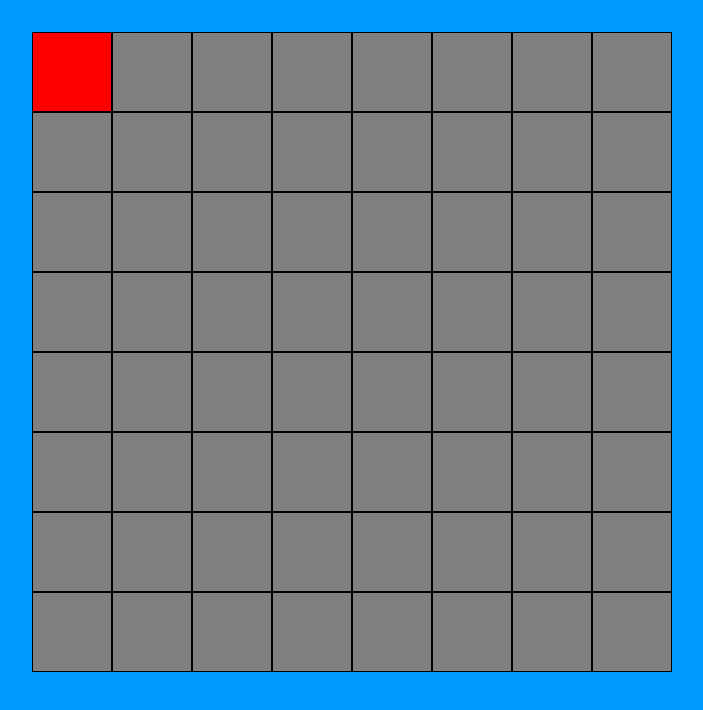
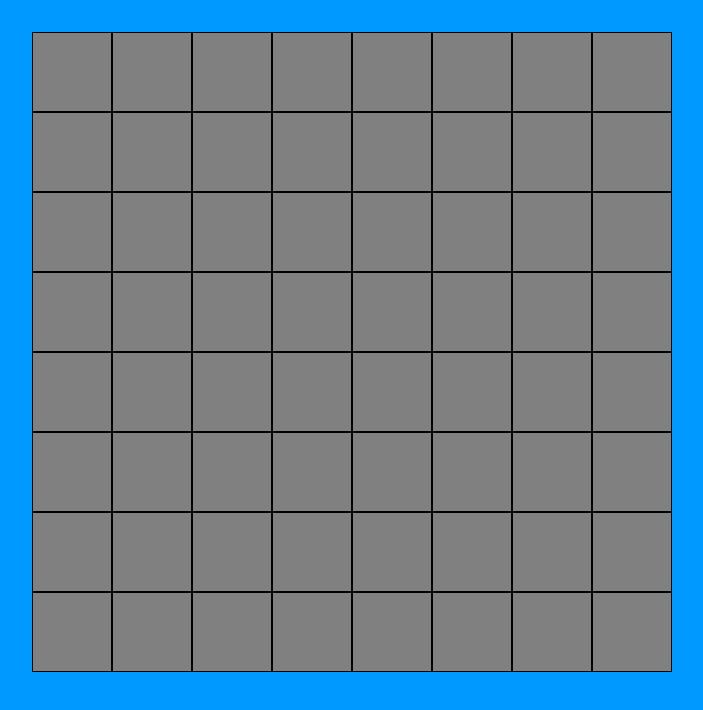
Before and after one commit to Agoston141/Szinezo, a plain HTML site: page index.html in a window 1280 px wide. Both pictures are taken after a click on the element 360 px from the left and 72 px from the top of the page. Shown: the whole page, without its empty margins (288-991 px from the left). Drawn offline with Linux system fonts and the light colour scheme.

Commit message:
interactive

```diff
--- a/index.html
+++ b/index.html
@@ -1,6 +1,8 @@
 <!DOCTYPE html>
 <html lang="en">
 <head>
+    <meta name="author" content="Ágoston">
+    <meta name="description" content="Coloring table">
     <meta charset="UTF-8">
     <meta name="viewport" content="width=device-width, initial-scale=1.0">
     <link rel="stylesheet" href="style.css">
--- a/script.js
+++ b/script.js
@@ -6,6 +6,23 @@ for(let i = 0; i<64 ; i++){
 const boxes = document.querySelectorAll(".box");
 boxes.forEach(element=>{
     element.addEventListener("click",(event)=>{
-        event.target.style.backgroundColor="red"
+        let currentElement= event.target
+        if(currentElement.style.backgroundColor==="grey"){
+            currentElement.style.backgroundColor="red"
+            currentElement.textContent = currentElement.id
+        }
+        else{
+            currentElement.style.backgroundColor="grey"
+            currentElement.textContent = null
+        }
+        currentElement.style.textAlign="center"
+        currentElement.style.color="white"
     })
+
+
+
+    //element.addEventListener("mouseenter",(event)=>{event.target.style.backgroundColor="green",event.target.textContent = event.target.id, event.target.style.textAlign="center"})
+
+
+
 })
```
